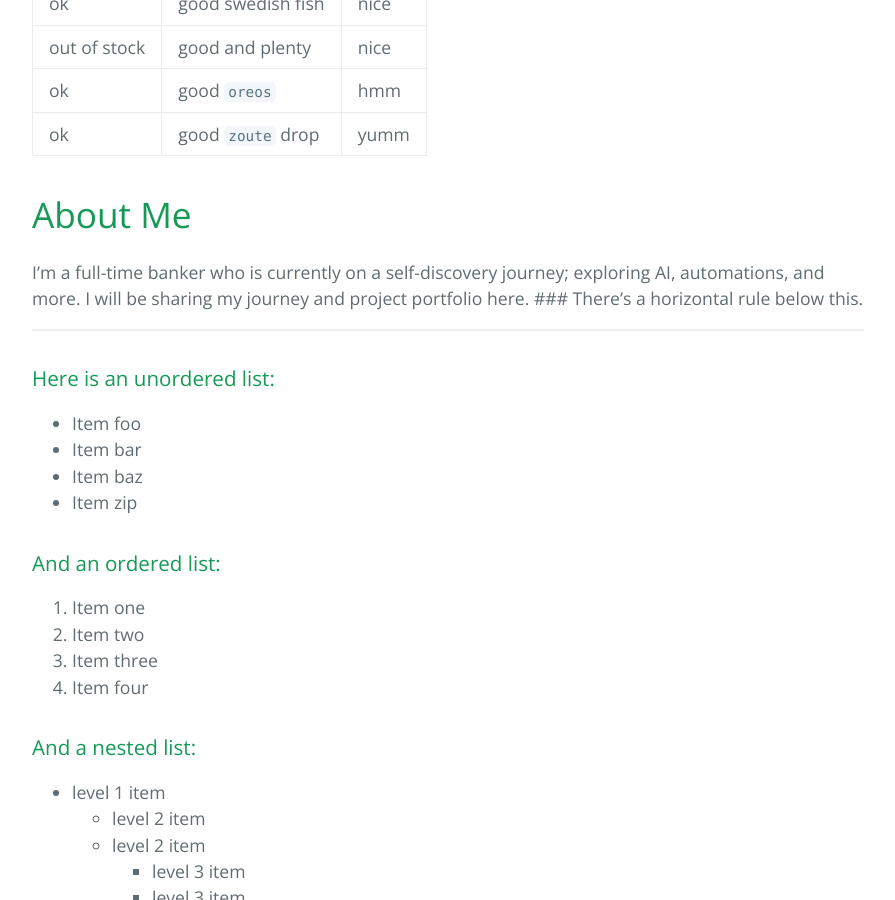
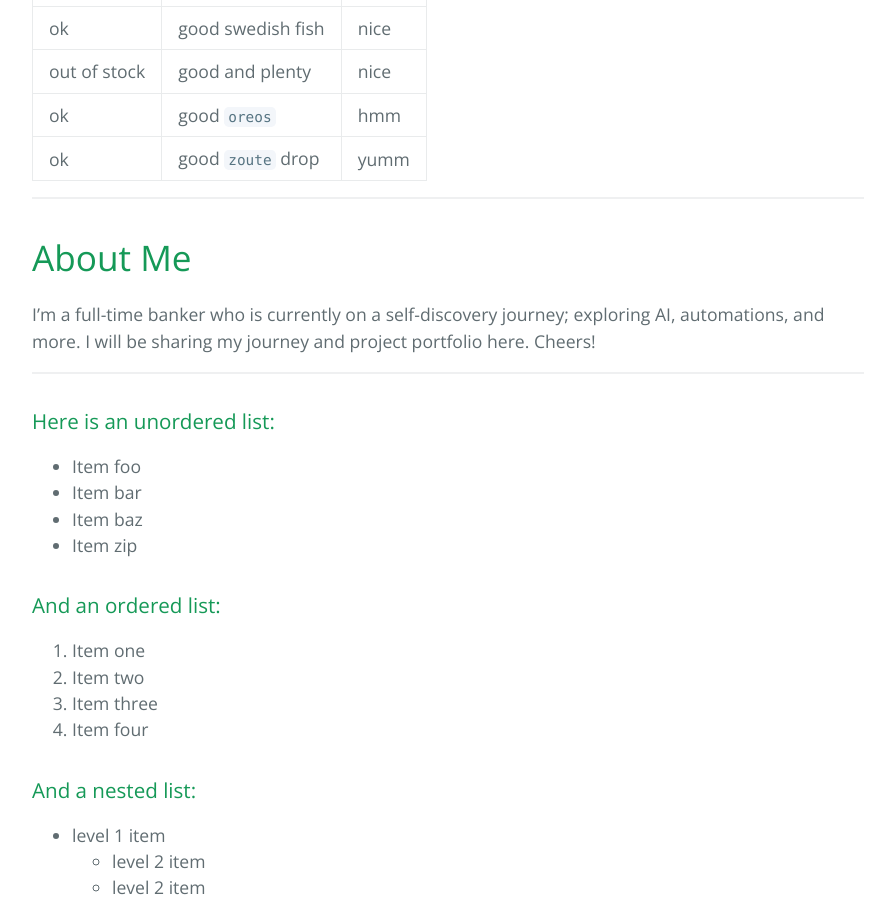
Before and after one commit to vaniasalim/automationportfolio, a Jekyll site: the page built from index.md, in a window 1280 px wide and 900 px high, scrolled down 1832 px. Shown: the whole window, without its empty margins (192-1087 px from the left). Built offline with Jekyll 4.4.1, drawn with Linux system fonts in a browser that asks for light colours; part of the change alters nothing that is shown; some of the changed text lies outside the part shown.

Commit message:
Update index.md

```diff
--- a/index.md
+++ b/index.md
@@ -12,12 +12,12 @@ There should be whitespace between paragraphs. We recommend including a README,
 
 # My Automation Projects
 
-## Expense Tracking Automation
+## 1) Expense Tracking Automation
 
-> This is my first ever automation project. I used n8n to build this workflow, with the additional assistance from ChatGPT to create a regular expression (RegEx). Apart from that, I did not use AI to scan through my transactions, since I'm not comfortable sharing my transaction data with a proprietary model.
-> **The problem**: I'm having trouble keeping track of my monthly expenses. Maintaining a daily transaction log is just too much hassle for me. I ended up forgetting to log some of the transactions made.
-> **The solution**: I build an automated workflow that can log and categorize my transactions based on the transaction receipts that I received on my personal email.
-> **Disclaimer**: I have a couple of mobile banking apps, but I am limiting my expense-tracking scope to the top 3 apps that I used the most. This workflow also exclue transactions made on my credit card, except for the ones made on 1 particular ride-hailing app that I used daily.
+*   This is my first ever automation project. I used n8n to build this workflow, with the additional assistance from ChatGPT to create a regular expression (RegEx). Apart from that, I did not use AI to scan through my transactions, since I'm not comfortable sharing my transaction data with a proprietary model.
+*   **The problem**: I'm having trouble keeping track of my monthly expenses. Maintaining a daily transaction log is just too much hassle for me. I ended up forgetting to log some of the transactions made.
+*   **The solution**: I build an automated workflow that can log and categorize my transactions based on the transaction receipts that I received on my personal email.
+*   **Disclaimer**: I have a couple of mobile banking apps, but I am limiting my expense-tracking scope to the top 3 apps that I used the most. This workflow also exclue transactions made on my credit card, except for the ones made on 1 particular ride-hailing app that I used daily.
 
 ### Header 3
 
@@ -57,9 +57,11 @@ end
 | ok           | good `oreos`      | hmm   |
 | ok           | good `zoute` drop | yumm  |
 
+* * *
+
 # About Me
 
-I'm a full-time banker who is currently on a self-discovery journey; exploring AI, automations, and more. I will be sharing my journey and project portfolio here. ### There's a horizontal rule below this.
+I'm a full-time banker who is currently on a self-discovery journey; exploring AI, automations, and more. I will be sharing my journey and project portfolio here. Cheers!
 
 * * *
 
```
